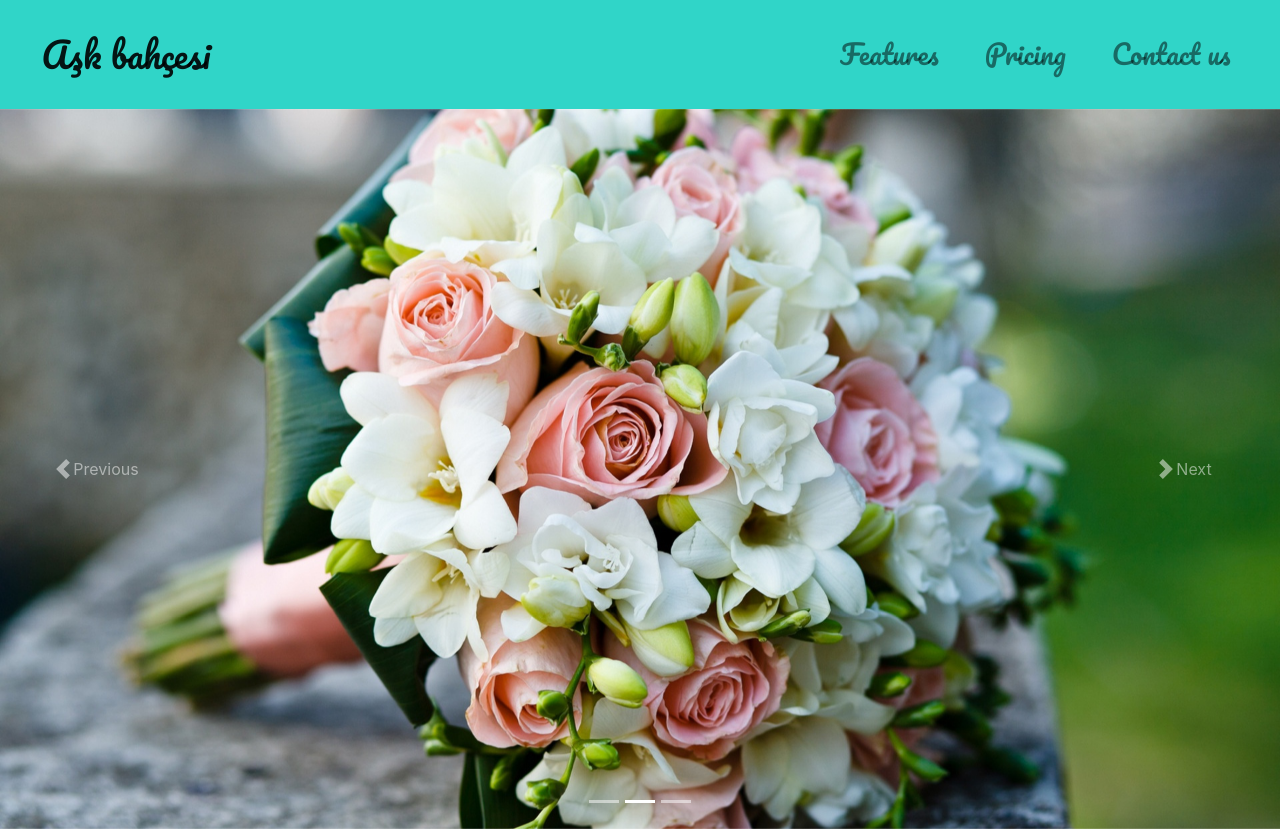
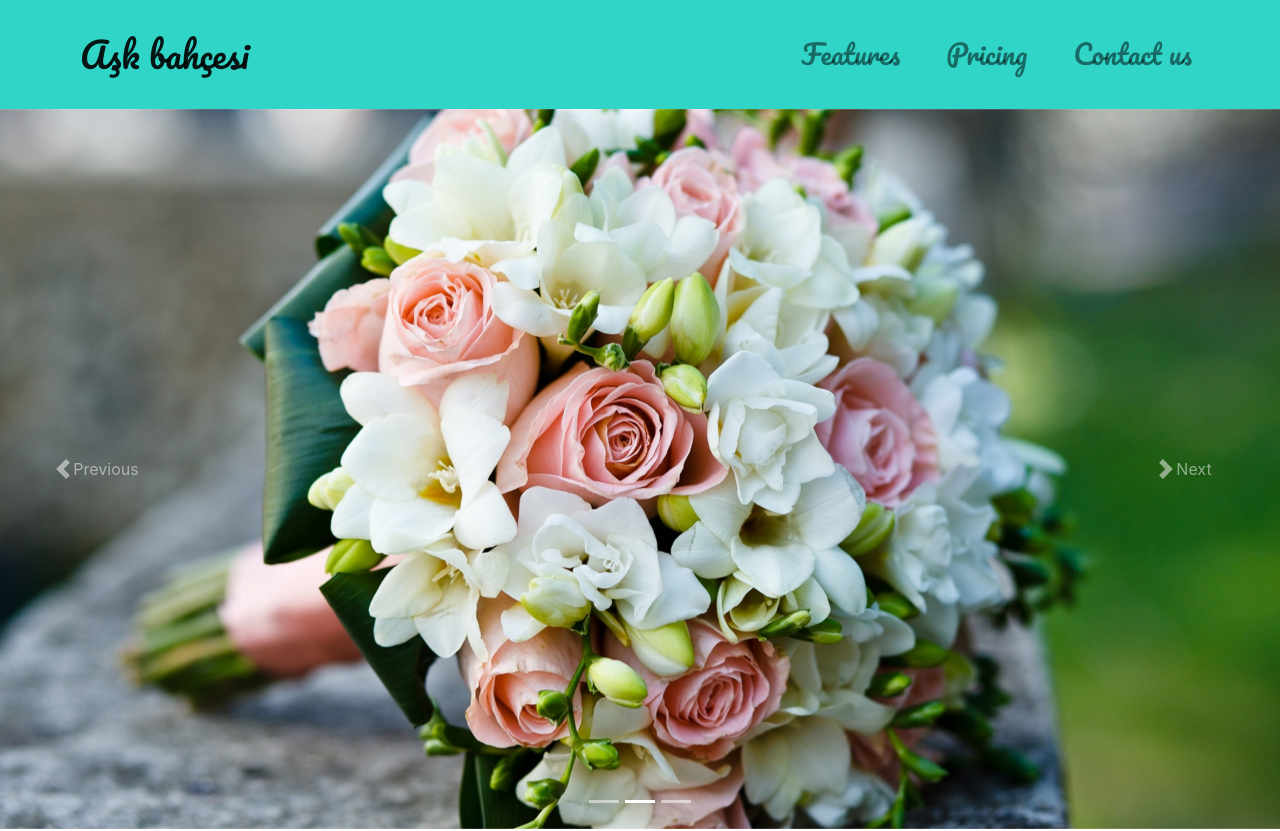
Before and after one commit to rxshomon/webassignment-updated-, a plain HTML site: page index.html in a window 1280 px wide. Shown: the top 831 px of the page. Drawn offline with nearby package versions, Linux system fonts and the light colour scheme.

Commit message:
Update style.css

```diff
--- a/css/style.css
+++ b/css/style.css
@@ -7,7 +7,7 @@ html{
 }
 header{
     background-color: #30d5c8;
-    padding: 15px 2%;
+    padding: 15px 5%;
 }
 .features{
     margin-right: 30px;
```
